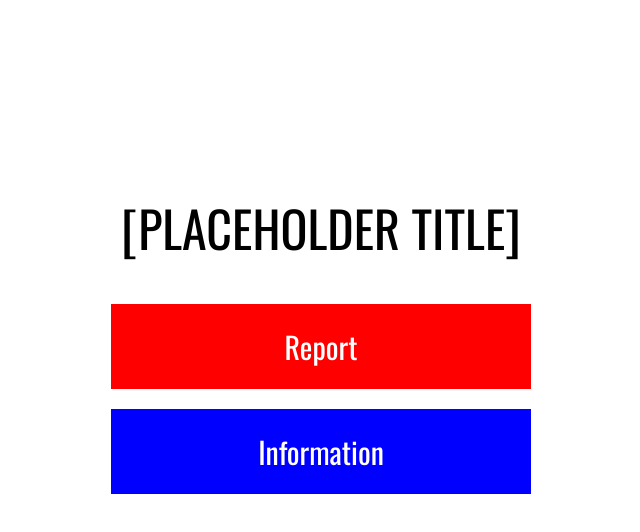
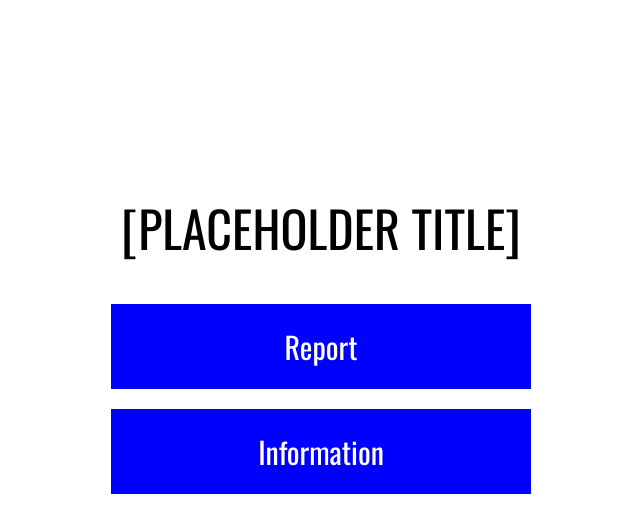
Before and after one commit to lgtyqz/abaw, a plain HTML site: page index.html in a window 1280 px wide. In both pictures the pointer is over the element "Report". Shown: the whole page, without its empty margins (319-959 px from the left). Drawn offline with nearby package versions, Linux system fonts and the light colour scheme.

Commit message:
Transition tester

```diff
--- a/index.html
+++ b/index.html
@@ -22,9 +22,13 @@
                 color: white;
                 margin-top: 20px;
                 margin-bottom: 20px;
+                transition: all 0.3s ease;
             }
             #reportB {
                 background-color: red;
+            }
+            #reportB:hover {
+                background-color: blue;
             }
             #infoB {
                 background-color: blue;
```
